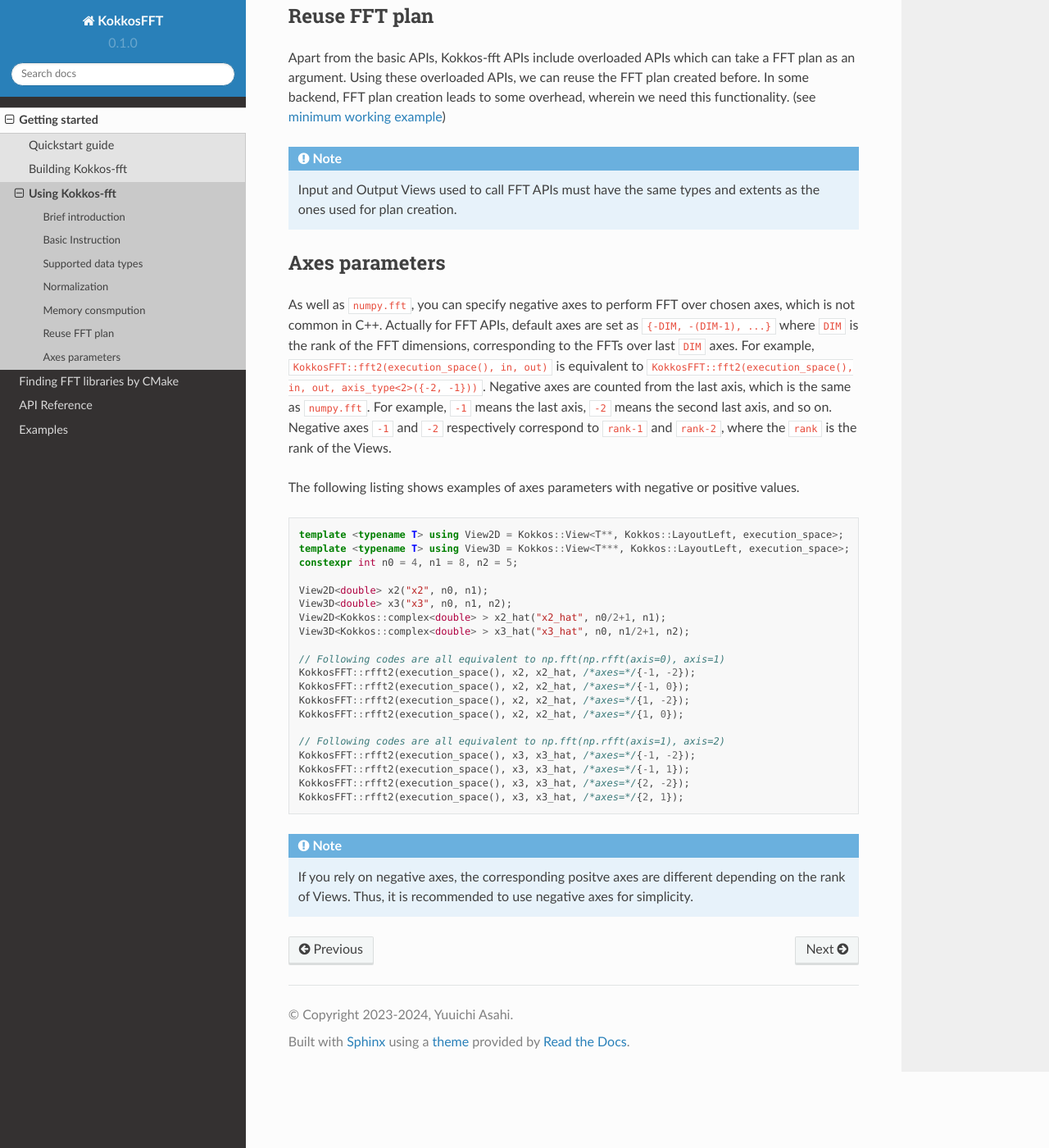
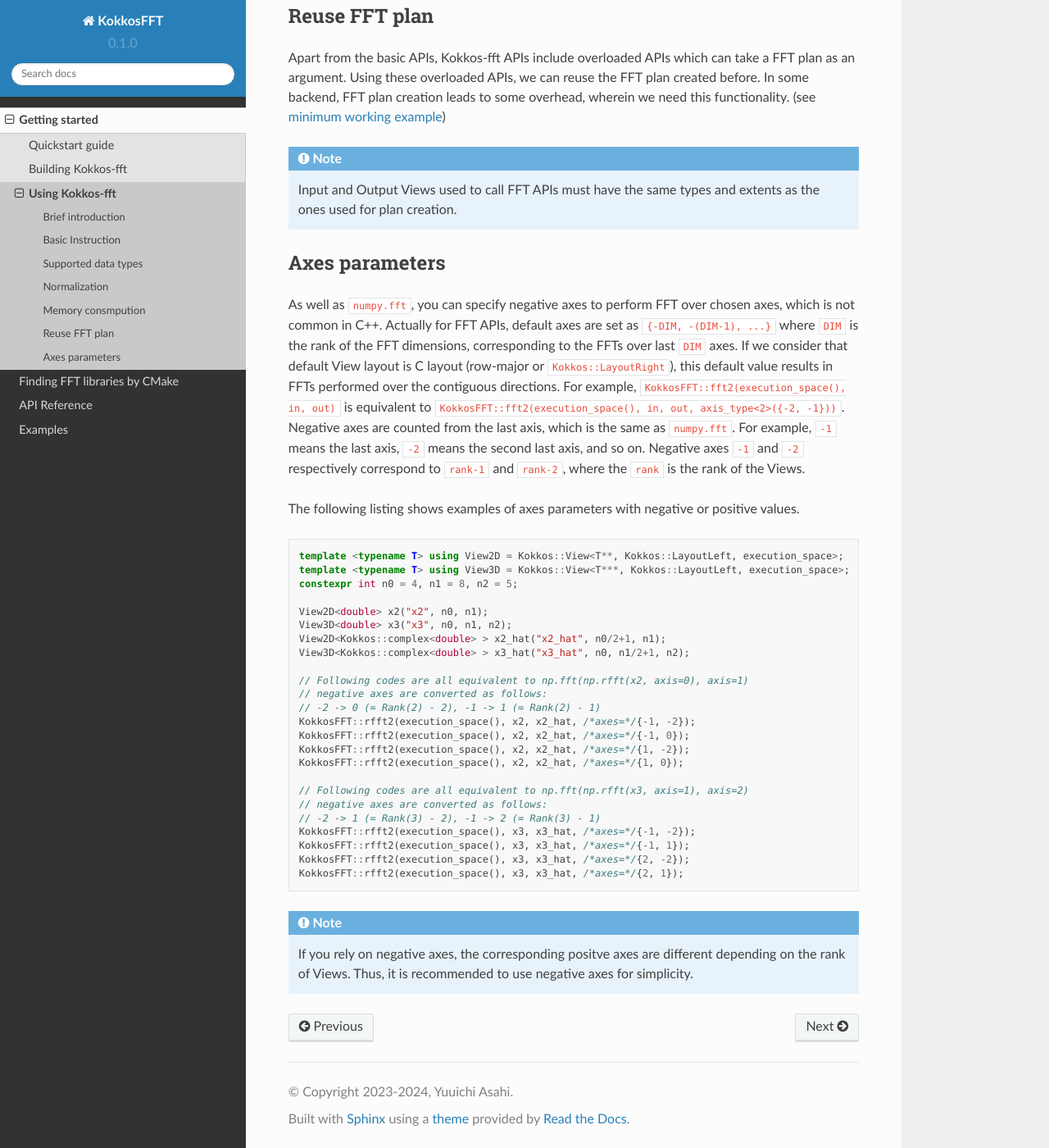
Before and after one commit to kokkos/kokkos-fft, a Sphinx documentation site: the page built from docs/intro/using.rst, in a window 1280 px wide and 1400 px high, scrolled down 2598 px. Shown: the whole window at 82% size. Built offline with Sphinx 7.4.7 and the Read the Docs theme 2.0.0, drawn with Linux system fonts in a browser that asks for light colours.

Commit message:
docs: improve the explanations for axes parameters

```diff
--- a/docs/intro/using.rst
+++ b/docs/intro/using.rst
@@ -136,7 +136,8 @@ Axes parameters
 
 As well as ``numpy.fft``, you can specify negative axes to perform FFT over chosen axes, which is not common in C++.
 Actually for FFT APIs, default axes are set as ``{-DIM, -(DIM-1), ...}`` where ``DIM`` is the rank of the FFT dimensions,
-corresponding to the FFTs over last ``DIM`` axes. For example, ``KokkosFFT::fft2(execution_space(), in, out)`` is equivalent to ``KokkosFFT::fft2(execution_space(), in, out, axis_type<2>({-2, -1}))``.
+corresponding to the FFTs over last ``DIM`` axes. If we consider that default View layout is C layout (row-major or ``Kokkos::LayoutRight``),
+this default value results in FFTs performed over the contiguous directions. For example, ``KokkosFFT::fft2(execution_space(), in, out)`` is equivalent to ``KokkosFFT::fft2(execution_space(), in, out, axis_type<2>({-2, -1}))``.
 Negative axes are counted from the last axis, which is the same as ``numpy.fft``.
 For example, ``-1`` means the last axis, ``-2`` means the second last axis, and so on.
 Negative axes ``-1`` and ``-2`` respectively correspond to ``rank-1`` and ``rank-2``, where the ``rank`` is the rank of the Views.
@@ -154,13 +155,17 @@ The following listing shows examples of axes parameters with negative or positiv
    View2D<Kokkos::complex<double> > x2_hat("x2_hat", n0/2+1, n1);
    View3D<Kokkos::complex<double> > x3_hat("x3_hat", n0, n1/2+1, n2);
 
-   // Following codes are all equivalent to np.fft(np.rfft(axis=0), axis=1)
+   // Following codes are all equivalent to np.fft(np.rfft(x2, axis=0), axis=1)
+   // negative axes are converted as follows:
+   // -2 -> 0 (= Rank(2) - 2), -1 -> 1 (= Rank(2) - 1)
    KokkosFFT::rfft2(execution_space(), x2, x2_hat, /*axes=*/{-1, -2});
    KokkosFFT::rfft2(execution_space(), x2, x2_hat, /*axes=*/{-1, 0});
    KokkosFFT::rfft2(execution_space(), x2, x2_hat, /*axes=*/{1, -2});
    KokkosFFT::rfft2(execution_space(), x2, x2_hat, /*axes=*/{1, 0});
 
-   // Following codes are all equivalent to np.fft(np.rfft(axis=1), axis=2)
+   // Following codes are all equivalent to np.fft(np.rfft(x3, axis=1), axis=2)
+   // negative axes are converted as follows:
+   // -2 -> 1 (= Rank(3) - 2), -1 -> 2 (= Rank(3) - 1)
    KokkosFFT::rfft2(execution_space(), x3, x3_hat, /*axes=*/{-1, -2});
    KokkosFFT::rfft2(execution_space(), x3, x3_hat, /*axes=*/{-1, 1});
    KokkosFFT::rfft2(execution_space(), x3, x3_hat, /*axes=*/{2, -2});
```
